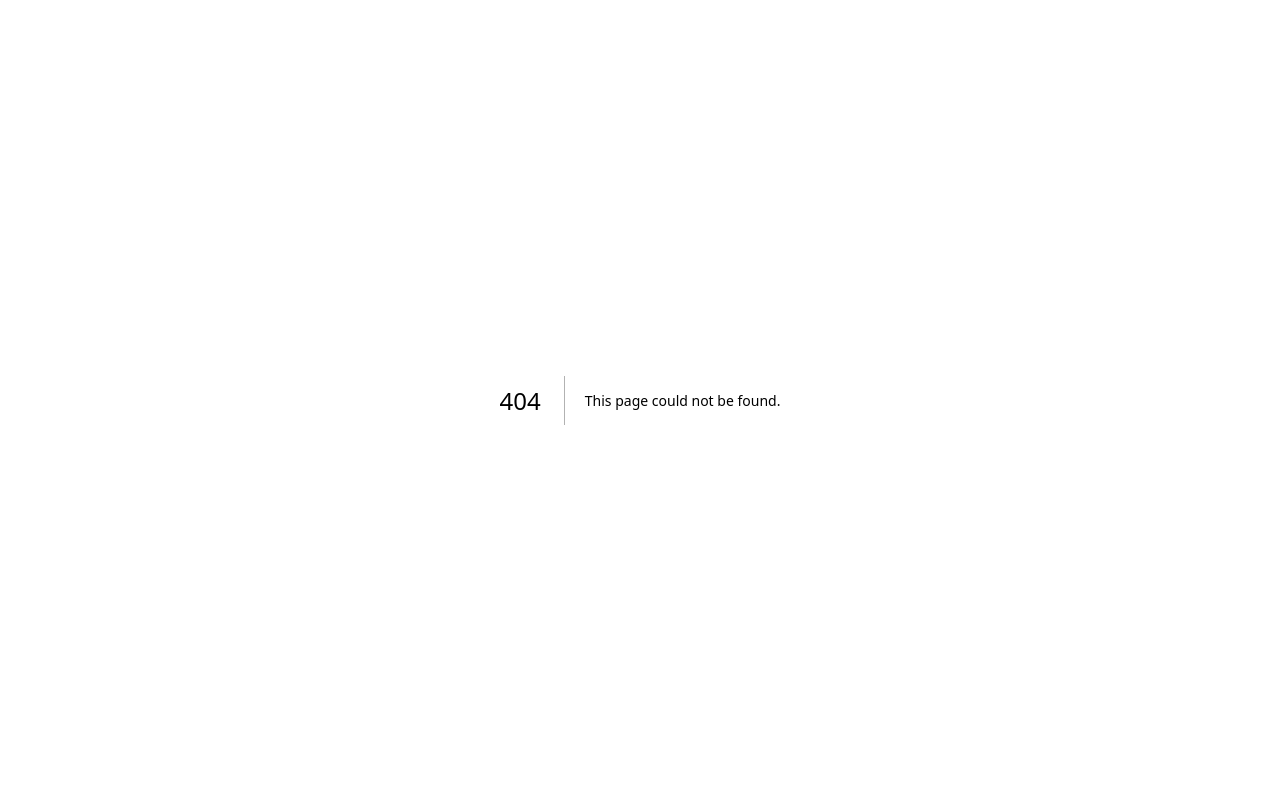
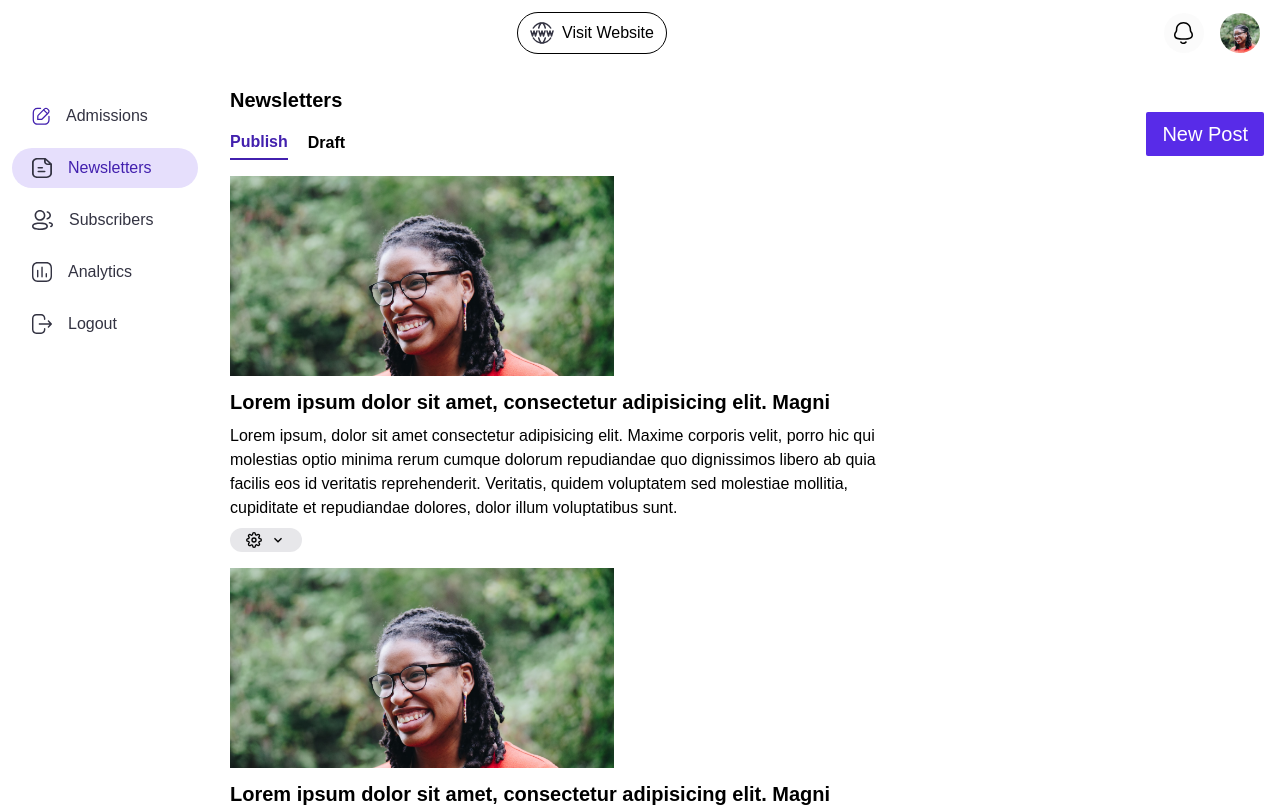
Before and after one commit to sappiah085/project-management, a Next.js app: page /admin/newsletters in a window 1280 px wide. Before the commit this address had no page. Shown: the top 807 px of the page. Built offline with nearby package versions, Linux system fonts and the light colour scheme; a web font is replaced by a local one.

Commit message:
addmission

```diff
--- /dev/null
+++ b/components/newsCard/newsCard.tsx
@@ -0,0 +1,129 @@
+import Image from "next/image";
+import image from "../../public/assets/woman.webp";
+import { MdOutlineKeyboardArrowDown } from "react-icons/md";
+import { FiSettings } from "react-icons/fi";
+import { useState } from "react";
+export default function NewsCard() {
+  const [show, setShow] = useState(false);
+  return (
+    <article className="w-full justify-between flex gap-3 flex-wrap-reverse">
+      <div className="min-w-[250px] flex-shrink-0 flex flex-col gap-2 w-full max-w-2xl">
+        <h2 className="font-bold text-xl">
+          Lorem ipsum dolor sit amet, consectetur adipisicing elit. Magni
+        </h2>
+        <p>
+          Lorem ipsum, dolor sit amet consectetur adipisicing elit. Maxime
+          corporis velit, porro hic qui molestias optio minima rerum cumque
+          dolorum repudiandae quo dignissimos libero ab quia facilis eos id
+          veritatis reprehenderit. Veritatis, quidem voluptatem sed molestiae
+          mollitia, cupiditate et repudiandae dolores, dolor illum voluptatibus
+          sunt.
+        </p>
+        <div className="relative">
+          <button
+            onClick={() => setShow((pre) => !pre)}
+            className="bg-zinc-400/25 flex items-center gap-2 px-4 py-1 rounded-3xl"
+          >
+            <FiSettings />
+            <MdOutlineKeyboardArrowDown />
+          </button>
+          <ul
+            style={{
+              height: show ? "fit-content" : "0px",
+              padding: show ? "1rem 2.25rem" : "0px",
+              border: show ? "1px solid rgb(161 161 170 / 0.3)" : "transparent",
+            }}
+            className="bg-white absolute top-[100%] left-[2%]  rounded-md overflow-hidden transition-all duration-75 w-fit flex flex-col gap-2"
+          >
+            <li>
+              <button
+                onClick={() => setShow((pre) => !pre)}
+                className="flex items-center gap-2"
+              >
+                {" "}
+                <svg
+                  width="18"
+                  height="19"
+                  viewBox="0 0 18 19"
+                  fill="none"
+                  xmlns="http://www.w3.org/2000/svg"
+                >
+                  <mask
+                    id="mask0_326_125"
+                    maskUnits="userSpaceOnUse"
+                    x="0"
+                    y="0"
+                    width="18"
+                    height="19"
+                  >
+                    <path
+                      fillRule="evenodd"
+                      clipRule="evenodd"
+                      d="M0 0.000152588H17.1806V18.9397H0V0.000152588Z"
+                      fill="white"
+                    />
+                  </mask>
+                  <g mask="url(#mask0_326_125)">
+                    <path
+                      fillRule="evenodd"
+                      clipRule="evenodd"
+                      d="M11.1103 2.0168L1.69527 13.7918C1.52427 14.0058 1.46127 14.2818 1.52427 14.5468L2.20527 17.4318L5.24427 17.3938C5.53327 17.3908 5.80027 17.2618 5.97727 17.0418C9.19427 13.0168 15.3273 5.3428 15.5013 5.1178C15.6653 4.8518 15.7293 4.4758 15.6433 4.1138C15.5553 3.7428 15.3243 3.4278 14.9913 3.2268C14.9203 3.1778 13.2353 1.8698 13.1833 1.8288C12.5493 1.3208 11.6243 1.4088 11.1103 2.0168ZM1.61327 18.9398C1.26627 18.9398 0.964274 18.7018 0.883274 18.3628L0.0642743 14.8918C-0.104726 14.1728 0.0632743 13.4308 0.524274 12.8548L9.94427 1.0728C9.94827 1.0688 9.95127 1.0638 9.95527 1.0598C10.9883 -0.175205 12.8563 -0.357205 14.1163 0.653795C14.1663 0.692795 15.8393 1.9928 15.8393 1.9928C16.4473 2.3548 16.9223 3.0018 17.1023 3.7678C17.2813 4.5258 17.1513 5.3078 16.7343 5.9688C16.7033 6.0178 16.6763 6.0598 7.14827 17.9798C6.68927 18.5518 6.00127 18.8848 5.26227 18.8938L1.62327 18.9398H1.61327Z"
+                      fill="black"
+                    />
+                  </g>
+                  <path
+                    fillRule="evenodd"
+                    clipRule="evenodd"
+                    d="M14.2234 8.68481C14.0634 8.68481 13.9034 8.63381 13.7664 8.52981L8.31442 4.34181C7.98642 4.08981 7.92442 3.61981 8.17642 3.28981C8.42942 2.96181 8.89942 2.90081 9.22842 3.15281L14.6814 7.33981C15.0094 7.59181 15.0714 8.06281 14.8184 8.39181C14.6714 8.58381 14.4484 8.68481 14.2234 8.68481Z"
+                    fill="black"
+                  />
+                </svg>
+                Edit
+              </button>
+            </li>
+            <li>
+              <button
+                onClick={() => setShow((pre) => !pre)}
+                className="flex items-center gap-2"
+              >
+                {" "}
+                <svg
+                  width="24"
+                  height="24"
+                  viewBox="0 0 24 24"
+                  fill="none"
+                  xmlns="http://www.w3.org/2000/svg"
+                >
+                  <path
+                    fillRule="evenodd"
+                    clipRule="evenodd"
+                    d="M12.2464 22C10.8914 22 9.57035 21.985 8.26335 21.958C6.59135 21.925 5.43435 20.841 5.24535 19.129C4.93035 16.289 4.39135 9.595 4.38635 9.528C4.35235 9.115 4.66035 8.753 5.07335 8.72C5.48035 8.709 5.84835 8.995 5.88135 9.407C5.88635 9.475 6.42435 16.146 6.73635 18.964C6.84335 19.937 7.36835 20.439 8.29435 20.458C10.7944 20.511 13.3454 20.514 16.0954 20.464C17.0794 20.445 17.6114 19.953 17.7214 18.957C18.0314 16.163 18.5714 9.475 18.5774 9.407C18.6104 8.995 18.9754 8.707 19.3844 8.72C19.7974 8.754 20.1054 9.115 20.0724 9.528C20.0664 9.596 19.5244 16.307 19.2124 19.122C19.0184 20.869 17.8644 21.932 16.1224 21.964C14.7894 21.987 13.5034 22 12.2464 22Z"
+                    fill="black"
+                  />
+                  <path
+                    fillRule="evenodd"
+                    clipRule="evenodd"
+                    d="M20.708 6.98932H3.75C3.336 6.98932 3 6.65332 3 6.23932C3 5.82532 3.336 5.48932 3.75 5.48932H20.708C21.122 5.48932 21.458 5.82532 21.458 6.23932C21.458 6.65332 21.122 6.98932 20.708 6.98932Z"
+                    fill="black"
+                  />
+                  <path
+                    fillRule="evenodd"
+                    clipRule="evenodd"
+                    d="M17.4406 6.98931C16.3026 6.98931 15.3146 6.17831 15.0906 5.06231L14.8476 3.84631C14.7966 3.66131 14.5856 3.50031 14.3456 3.50031H10.1126C9.87258 3.50031 9.66158 3.66131 9.60058 3.89231L9.36758 5.06231C9.14458 6.17831 8.15558 6.98931 7.01758 6.98931C6.60358 6.98931 6.26758 6.65331 6.26758 6.23931C6.26758 5.8253 6.60358 5.48931 7.01758 5.48931C7.44358 5.48931 7.81358 5.18531 7.89758 4.76731L8.14058 3.55131C8.38758 2.61931 9.19458 2.00031 10.1126 2.00031H14.3456C15.2636 2.00031 16.0706 2.61931 16.3076 3.50631L16.5616 4.76731C16.6446 5.18531 17.0146 5.48931 17.4406 5.48931C17.8546 5.48931 18.1906 5.8253 18.1906 6.23931C18.1906 6.65331 17.8546 6.98931 17.4406 6.98931Z"
+                    fill="black"
+                  />
+                </svg>
+                Delete
+              </button>
+            </li>
+          </ul>
+        </div>
+      </div>
+      <Image
+        className="max-h-[200px] flex-shrink-0 min-w-[250px] w-full max-w-sm object-cover"
+        src={image}
+        alt="image"
+      />
+    </article>
+  );
+}
--- a/components/sideBarAdmin/sideBarAdmin.tsx
+++ b/components/sideBarAdmin/sideBarAdmin.tsx
@@ -8,7 +8,10 @@ export default function SideBarAdmin({
   openNav: boolean;
   handleOpen: () => void;
 }) {
-  const router = useRouter(); //TODO:change active
+  const { pathname } = useRouter(); //TODO:change active
+  const checkLocation = (label: string) =>
+    pathname.split("/")[2] === label.toLowerCase();
+
   return (
     <>
       <div
@@ -26,8 +29,8 @@ export default function SideBarAdmin({
           <Link
             onClick={handleOpen}
             style={{
-              backgroundColor: id === 0 ? "#E6DFFC" : "transparent",
-              color: id === 0 ? "#4220AE" : "#333342",
+              backgroundColor: checkLocation(label) ? "#E6DFFC" : "transparent",
+              color: checkLocation(label) ? "#4220AE" : "#333342",
             }}
             className="flex w-full items-center gap-4 px-5 py-2 rounded-3xl"
             key={label}
--- a/components/sideBarAdmin/sideBarLinks.tsx
+++ b/components/sideBarAdmin/sideBarLinks.tsx
@@ -1,6 +1,6 @@
 export const links = [
   {
-    url: "/admin/admin-dashboard/?admission=all",
+    url: "/admin/admissions",
     label: "Admissions",
     icon: (
       <svg
@@ -32,7 +32,7 @@ export const links = [
     ),
   },
   {
-    url: "/admin/admin-dashboard",
+    url: "/admin/newsletters",
     label: "Newsletters",
     icon: (
       <svg
--- a/components/studentCard/studentCard.tsx
+++ b/components/studentCard/studentCard.tsx
@@ -11,7 +11,7 @@ export default function StudentCard({ name }: { name: string }) {
       <Button
         className="bg-white !text-black border-[1.6px] !rounded-xl text-center hover:after:bg-black/20 !text-sm md:text-lg"
         label="View Application"
-        link="/admin/student-info?id=3445"
+        link="/admin/admissions/student-info?id=3445"
       >
         <span></span>
       </Button>
--- a/pages/admin/student-info.tsx
+++ b/pages/admin/admissions/student-info.tsx
@@ -2,6 +2,7 @@ import InformationParent from "@/components/information/information";
 import Input from "@/components/input/input";
 import LayoutAdmin from "@/components/layoutAdmin/layoutAdmin";
 import SelectInput from "@/components/selectInput/selectInput";
+import SubmitBtn from "@/components/submitButton/submitButton";
 import { AiOutlineDownload } from "react-icons/ai";
 const levels = ["Class 2", "Class 1"];
 export default function StudentInfo() {
@@ -11,7 +12,7 @@ export default function StudentInfo() {
         <AiOutlineDownload />
         Export Information
       </button>
-      <section className="relative flex flex-col w-full px-3">
+      <section className="relative flex flex-col w-full pb-32 px-3">
         <h1 className="font-bold  text-xl sticky top-16 z-10 bg-white py-1">
           Personal Information
         </h1>
@@ -52,6 +53,16 @@ export default function StudentInfo() {
         <InformationParent parent="Father's" />
         <InformationParent parent="Mother's" />
         <InformationParent parent="Guardian Information (Fill this if you are the guardian)" />
+        <div className="flex fixed bottom-0 z-10 bg-white/95 w-full lg:pl-52  items-center px-6 p-3 gap-9">
+          <SubmitBtn
+            className="bg-green-500 rounded-xl after:bg-green-500"
+            label="Approve Admission"
+          />
+          <SubmitBtn
+            className="bg-red-500 rounded-xl after:bg-red-500"
+            label="Decline Admission"
+          />
+        </div>
       </section>
     </LayoutAdmin>
   );
--- a/pages/admin/login.tsx
+++ b/pages/admin/login.tsx
@@ -13,7 +13,7 @@ export default function AdminLogin() {
       <main className="font-gilroy w-full min-h-screen flex justify-center items-center">
         <form
           className="w-full px-3 py-5 max-w-md flex flex-col gap-3"
-          action="/admin/admin-dashboard/?admission=all" //TODO:Admin link
+          action="/admin/admissions" //TODO:Admin link
         >
           <div className="flex flex-col items-center w-full gap-1">
             <Image
--- /dev/null
+++ b/pages/admin/newsletters.tsx
@@ -0,0 +1,43 @@
+import LayoutAdmin from "@/components/layoutAdmin/layoutAdmin";
+import NewsCard from "@/components/newsCard/newsCard";
+import SubmitBtn from "@/components/submitButton/submitButton";
+import TabLike from "@/components/tabLike/tabLike";
+import Head from "next/head";
+import { useState } from "react";
+
+export default function NewsLetter() {
+  const [active, setActive] = useState(0);
+  return (
+    <>
+      <Head>
+        <title>Newsletters</title>
+      </Head>
+      <LayoutAdmin>
+        <section className="flex font-gilroy p-5 w-full flex-col gap-2">
+          <h1 className="text-xl font-bold">Newsletters</h1>
+          <div className="w-full z-20 sticky top-14 bg-white py-2 flex gap-5">
+            {["Publish", "Draft"].map((tab, id) => (
+              <TabLike
+                active={id === active}
+                label={tab}
+                key={tab}
+                handleClick={() => setActive(id)}
+              />
+            ))}
+          </div>
+          <span className="fixed z-30 hidden lg:block top-28 right-4">
+            <SubmitBtn
+              label="New Post"
+              className="bg-[#582be8] after:bg-[#582be8]"
+            />
+          </span>
+          <div className="w-full flex flex-col gap-4">
+            {[1, 2, 3, 4, 5, 6, 7].map((news) => (
+              <NewsCard key={news} />
+            ))}
+          </div>
+        </section>
+      </LayoutAdmin>
+    </>
+  );
+}
```
Also changed, not shown: pages/admin/admissions/index.tsx (renamed from pages/admin/admin-dashboard.tsx).
